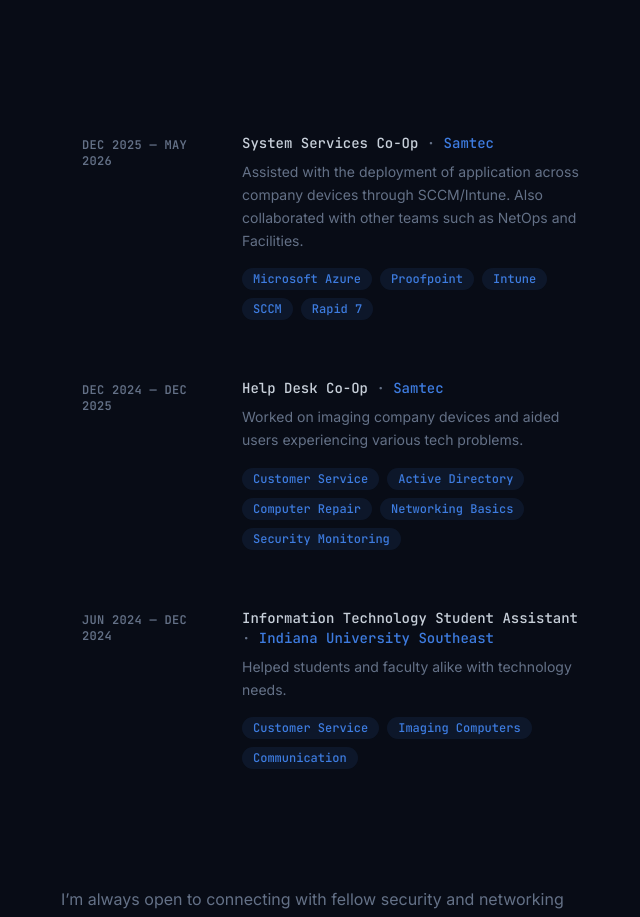
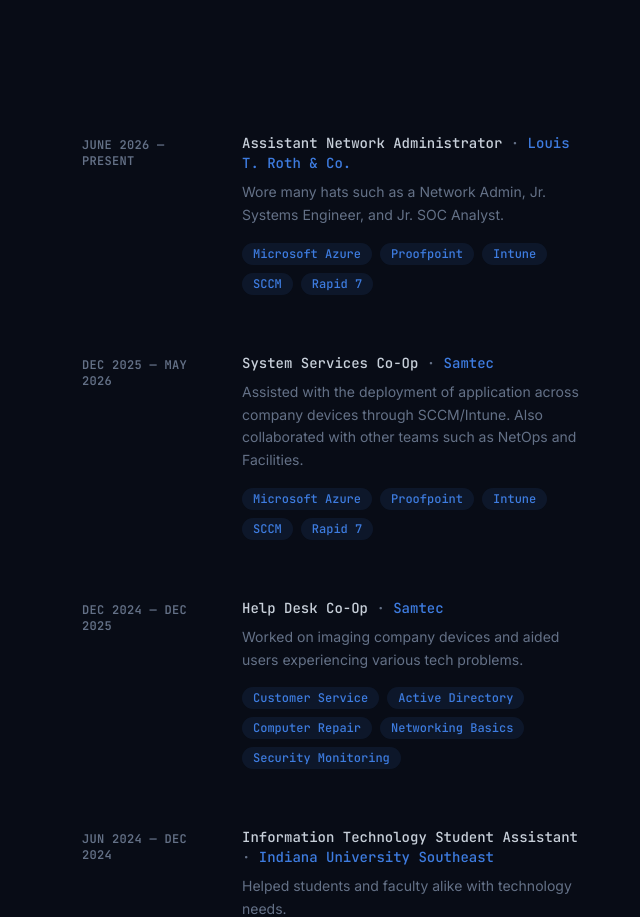
Before and after one commit to justjonah01/site, a Next.js app in the folder v0-next-shadcn/: page / in a window 1280 px wide. Shown: the part 3100-4017 px from the top of the page, without its empty margins (547-1187 px from the left). Built offline with nearby package versions, Linux system fonts and the light colour scheme.

Commit message:
Remove commented experience entry
Removed commented-out experience entry for Assistant Network Administrator.

```diff
--- a/v0-next-shadcn/components/experience-section.tsx
+++ b/v0-next-shadcn/components/experience-section.tsx
@@ -1,16 +1,16 @@
 import { Badge } from "@/components/ui/badge"
 
 const experiences = [
-  /*
+
   {
     period: "June 2026 \u2014 Present",
     title: "Assistant Network Administrator",
     org: "Louis T. Roth & Co.",
     description:
-      "Assisted with the deployment of application across company devices through SCCM/Intune. Also collaborated with other teams such as NetOps and Facilities.",
+      "Wore many hats such as a Network Admin, Jr. Systems Engineer, and Jr. SOC Analyst.",
     tags: ["Microsoft Azure", "Proofpoint", "Intune", "SCCM", "Rapid 7"],
   },
-  */
+
   {
     period: "Dec 2025 \u2014 May 2026",
     title: "System Services Co-Op",
```
